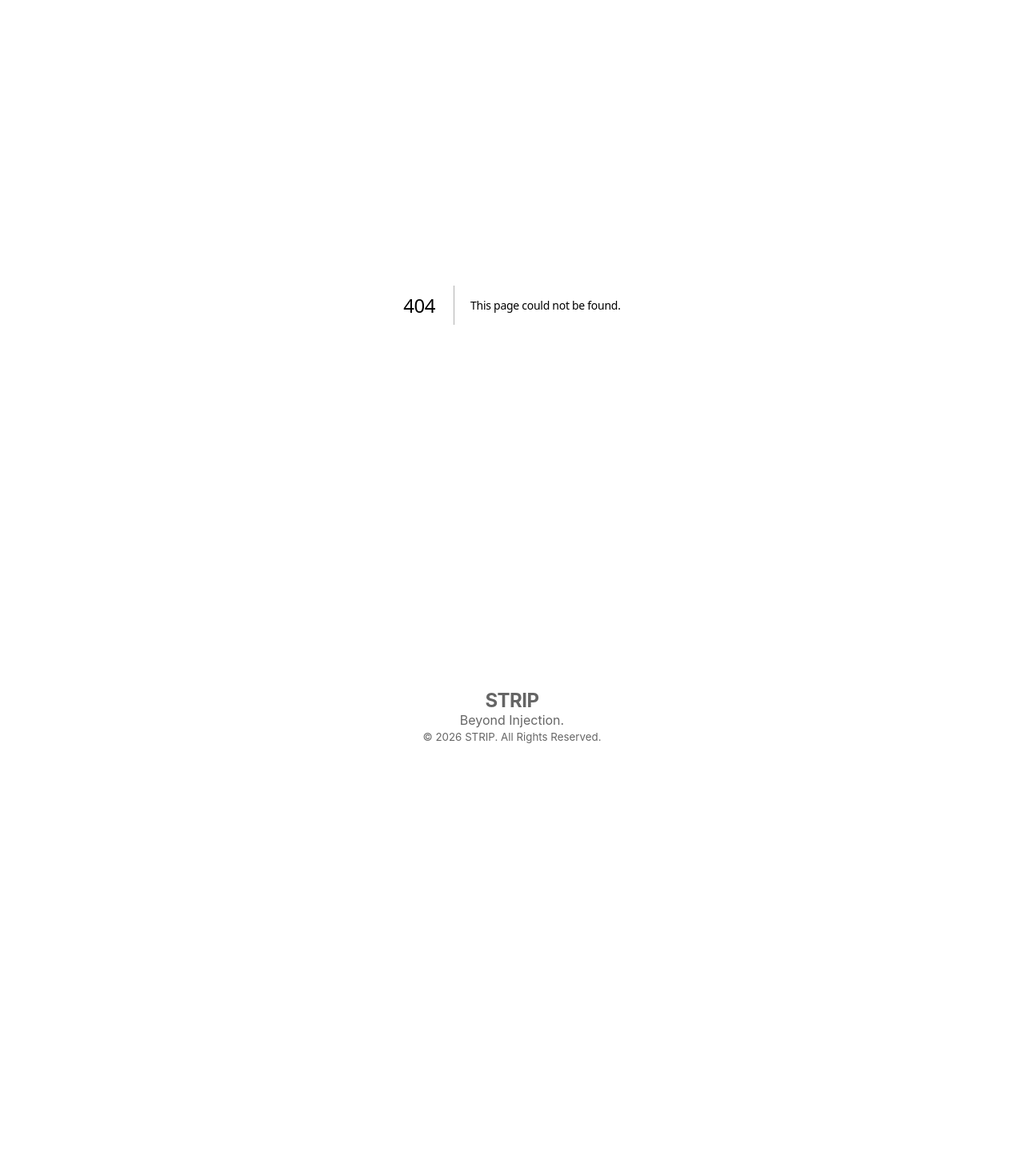
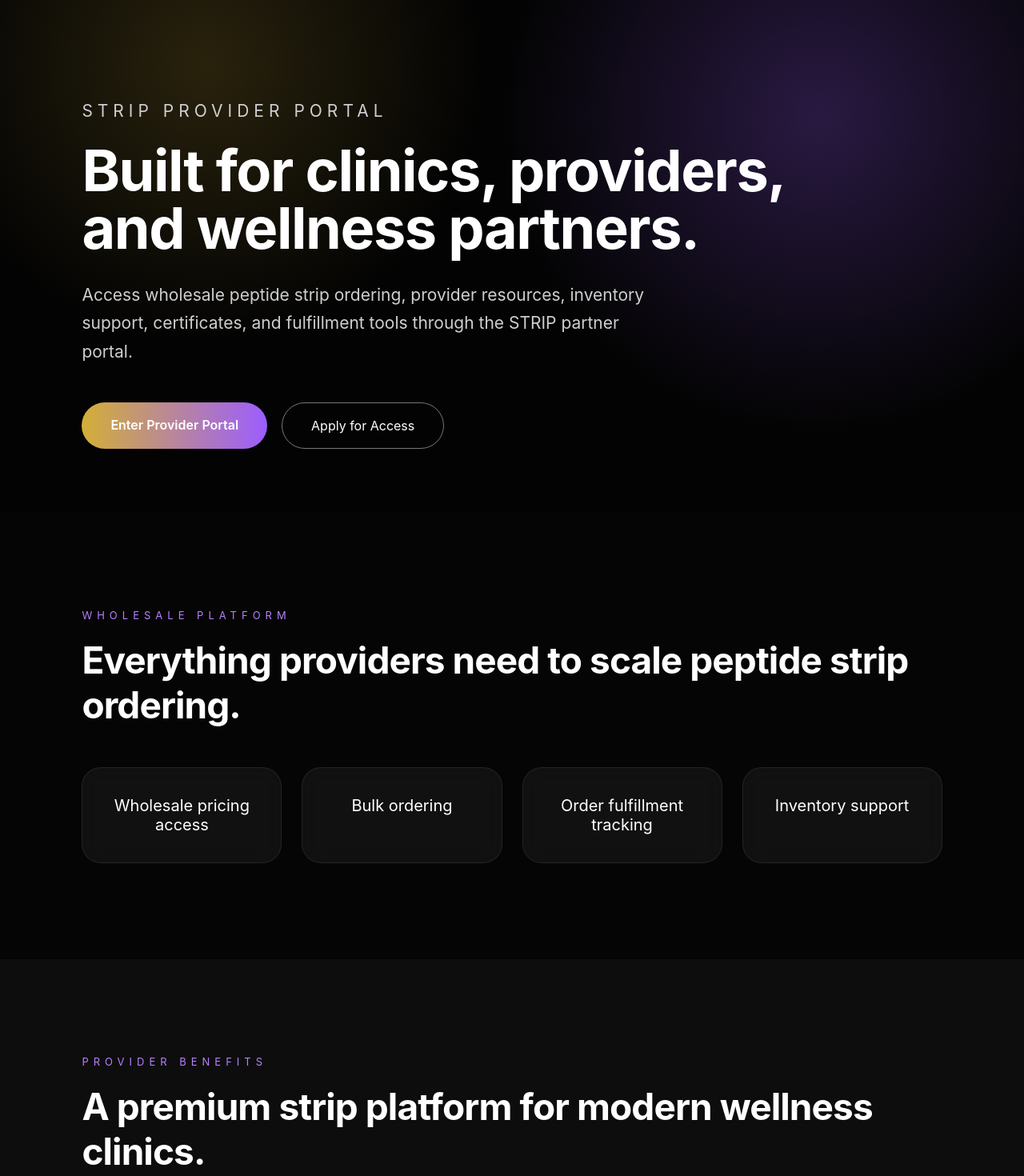
Before and after one commit to jmarino13/Strip, a Next.js app: page /providers in a window 1280 px wide. Before the commit this address had no page. Shown: the part 80-1550 px from the top of the page at 80% size. Before the commit the page ends 1090 px from the top, so only its background shows below. Built offline with nearby package versions, Linux system fonts and the light colour scheme.

Commit message:
Add provider portal foundation

```diff
--- a/app/globals.css
+++ b/app/globals.css
@@ -393,4 +393,42 @@
   .heroContent h1 {
     font-size: 52px;
   }
+}.providerHero {
+  min-height: 80vh;
+  padding: 140px 8% 80px;
+  background:
+    radial-gradient(circle at 80% 25%, rgba(155, 92, 255, 0.25), transparent 35%),
+    radial-gradient(circle at 20% 15%, rgba(212, 175, 55, 0.18), transparent 30%),
+    #030303;
 }
+
+.providerHero h1 {
+  font-size: 72px;
+  max-width: 900px;
+  line-height: 1;
+  margin-bottom: 30px;
+}
+
+.providerHero p {
+  max-width: 720px;
+  font-size: 21px;
+  line-height: 1.7;
+  color: #cfcfcf;
+}
+
+.dashboardGrid {
+  display: grid;
+  grid-template-columns: repeat(3, 1fr);
+  gap: 25px;
+  margin-top: 40px;
+}
+
+@media(max-width: 1000px) {
+  .providerHero h1 {
+    font-size: 46px;
+  }
+
+  .dashboardGrid {
+    grid-template-columns: 1fr;
+  }
+}
--- /dev/null
+++ b/app/providers/page.tsx
@@ -0,0 +1,63 @@
+import Link from "next/link";
+
+export default function ProvidersPage() {
+  return (
+    <main>
+      <section className="providerHero">
+        <p className="eyebrow">STRIP PROVIDER PORTAL</p>
+        <h1>Built for clinics, providers, and wellness partners.</h1>
+        <p>
+          Access wholesale peptide strip ordering, provider resources, inventory
+          support, certificates, and fulfillment tools through the STRIP partner
+          portal.
+        </p>
+
+        <div className="buttons">
+          <Link href="/provider-portal" className="primary">
+            Enter Provider Portal
+          </Link>
+          <Link href="/contact" className="secondary">
+            Apply for Access
+          </Link>
+        </div>
+      </section>
+
+      <section className="section">
+        <p className="eyebrow">WHOLESALE PLATFORM</p>
+        <h2>Everything providers need to scale peptide strip ordering.</h2>
+
+        <div className="featureGrid">
+          <div className="card glass">Wholesale pricing access</div>
+          <div className="card glass">Bulk ordering</div>
+          <div className="card glass">Order fulfillment tracking</div>
+          <div className="card glass">Inventory support</div>
+        </div>
+      </section>
+
+      <section className="section dark">
+        <p className="eyebrow">PROVIDER BENEFITS</p>
+        <h2>A premium strip platform for modern wellness clinics.</h2>
+
+        <div className="steps">
+          <div>
+            <span>01</span>
+            <h3>Apply</h3>
+            <p>Providers request access to the STRIP wholesale portal.</p>
+          </div>
+
+          <div>
+            <span>02</span>
+            <h3>Order</h3>
+            <p>Approved providers can order peptide strips for clinic use.</p>
+          </div>
+
+          <div>
+            <span>03</span>
+            <h3>Fulfill</h3>
+            <p>Track orders, inventory status, and fulfillment updates.</p>
+          </div>
+        </div>
+      </section>
+    </main>
+  );
+}
```
Also changed, not shown: app/provider-portal/page.tsx (added, +44 -0 lines).
